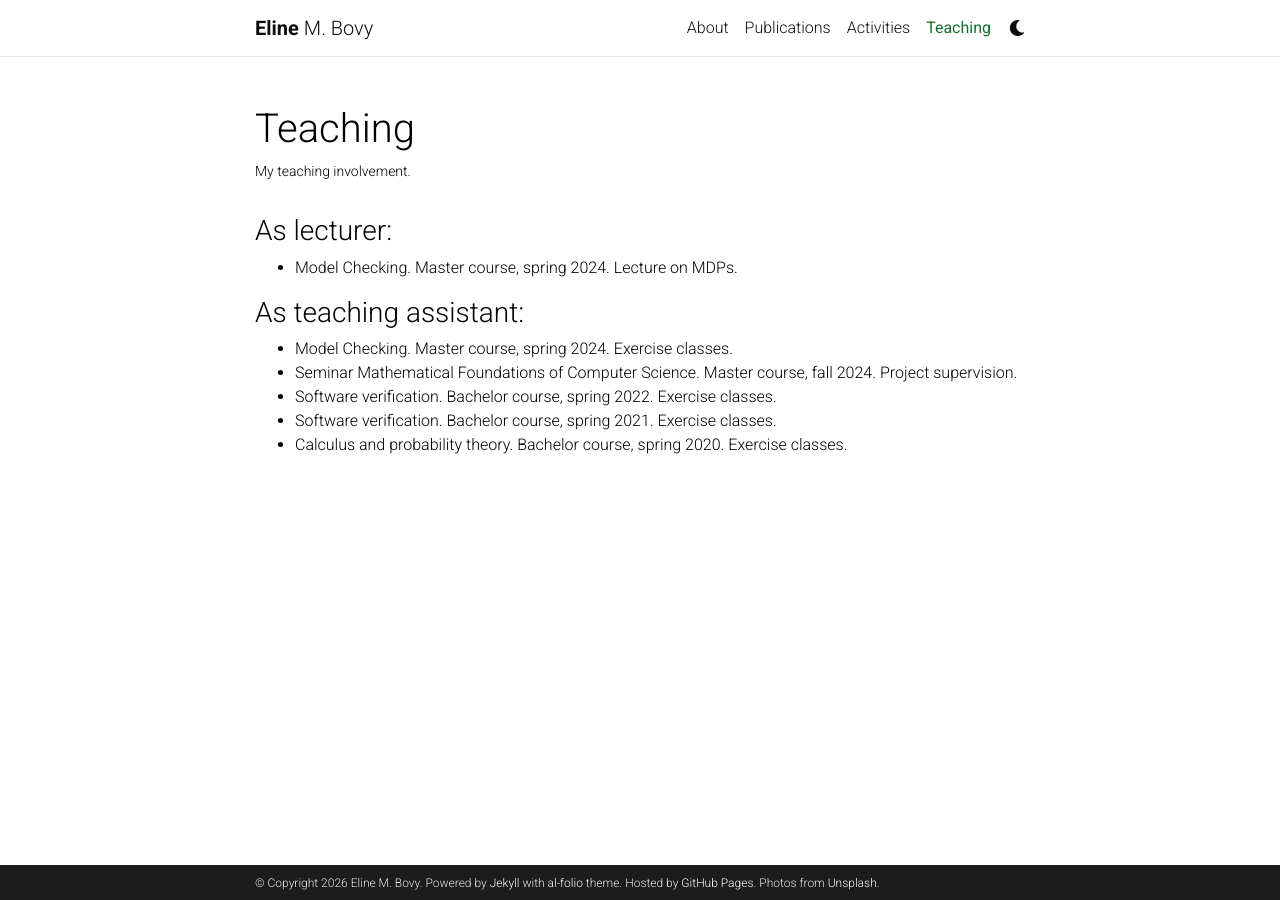
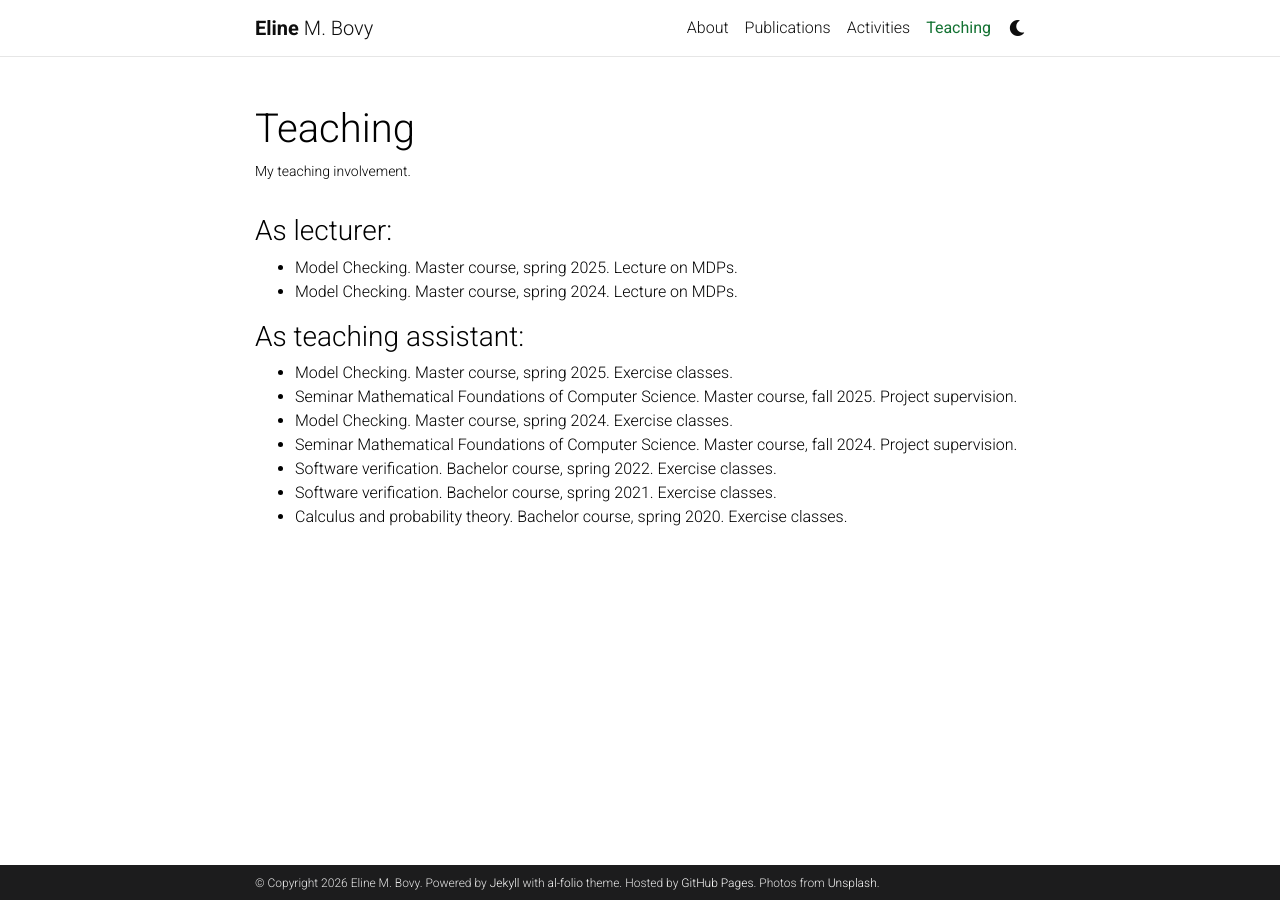
Before and after one commit to ElineBovy/ElineBovy.github.io, a Jekyll site: the page built from _pages/teaching.md, in a window 1280 px wide. Built offline with Jekyll 4.4.1, drawn with Linux system fonts in a browser that asks for light colours; comment, search, counter and statistics services are not loaded; a style sheet for code colours, icons or effects is not loaded.

Commit message:
Update teaching.md

```diff
--- a/_pages/teaching.md
+++ b/_pages/teaching.md
@@ -9,9 +9,12 @@ nav_order: 5
 
 
 ### As lecturer:
+* Model Checking. Master course, spring 2025. Lecture on MDPs.
 * Model Checking. Master course, spring 2024. Lecture on MDPs.
 
 ### As teaching assistant:
+* Model Checking. Master course, spring 2025. Exercise classes.
+* Seminar Mathematical Foundations of Computer Science. Master course, fall 2025. Project supervision.
 * Model Checking. Master course, spring 2024. Exercise classes.
 * Seminar Mathematical Foundations of Computer Science. Master course, fall 2024. Project supervision.
 * Software verification. Bachelor course, spring 2022. Exercise classes.
```
